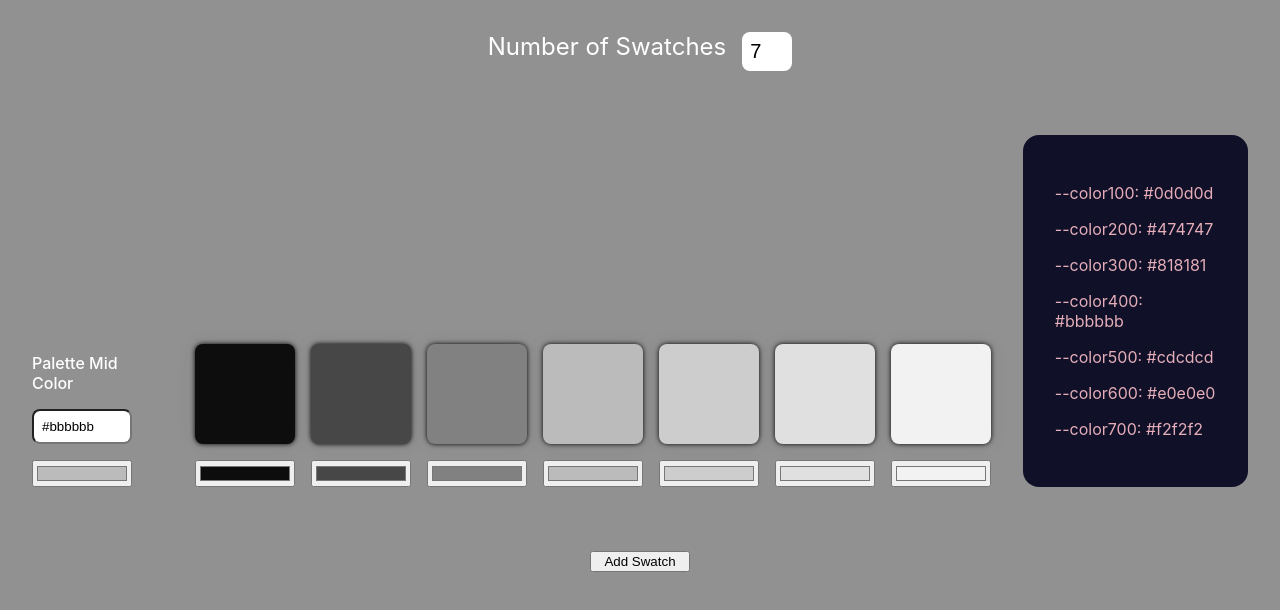
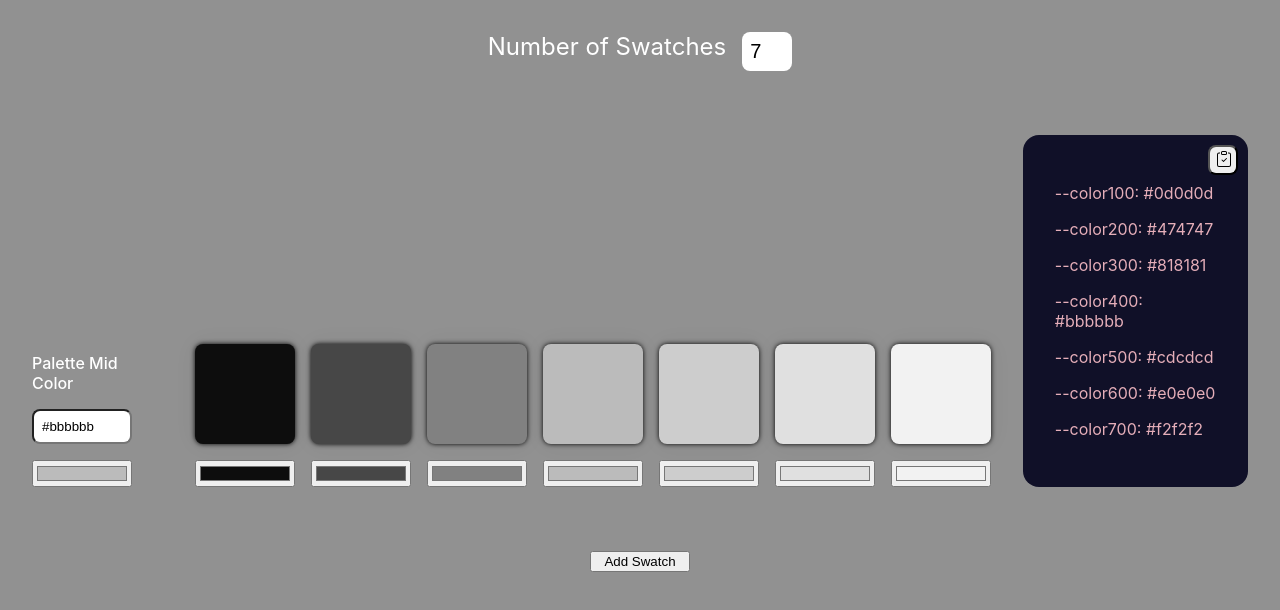
Before and after one commit to joecaro/color-palette-tool, a React (Create React App) app: page / in a window 1280 px wide. Shown: the top 610 px of the page. Built offline with nearby package versions, Linux system fonts and the light colour scheme.

Commit message:
copy css variables button

```diff
--- a/src/components/Variables.js/index.js
+++ b/src/components/Variables.js/index.js
@@ -1,6 +1,19 @@
-import React from "react";
+import React, { useState } from "react";
+import copyToClipboard from "../../lib/copyToClipboard";
 import "./styles.css";
+
 const VariablePopUp = ({ colors, toggled }) => {
+  const [copied, setCopied] = useState(false)
+  const handleCopy = () => {
+    let str = "";
+    colors.forEach(
+      (color, idx) =>
+        (str = str.concat(`
+    --color${idx + 1}00: ${color}`))
+    );
+
+    if (copyToClipboard(str)) setCopied(true)
+  };
   return (
     <div style={{}} className="popup">
       {colors.map((color, idx) => (
@@ -8,6 +21,25 @@ const VariablePopUp = ({ colors, toggled }) => {
           --color{idx + 1}00: {color}
         </p>
       ))}
+      <button className="copy-button" onClick={handleCopy}>
+        <svg width="16" height="16" fill="currentColor" viewBox="0 0 16 16">
+          {!copied && (
+            <>
+              <path
+                fill-rule="evenodd"
+                d="M10.854 7.146a.5.5 0 0 1 0 .708l-3 3a.5.5 0 0 1-.708 0l-1.5-1.5a.5.5 0 1 1 .708-.708L7.5 9.793l2.646-2.647a.5.5 0 0 1 .708 0z"
+              />
+              <path d="M4 1.5H3a2 2 0 0 0-2 2V14a2 2 0 0 0 2 2h10a2 2 0 0 0 2-2V3.5a2 2 0 0 0-2-2h-1v1h1a1 1 0 0 1 1 1V14a1 1 0 0 1-1 1H3a1 1 0 0 1-1-1V3.5a1 1 0 0 1 1-1h1v-1z" />
+              <path d="M9.5 1a.5.5 0 0 1 .5.5v1a.5.5 0 0 1-.5.5h-3a.5.5 0 0 1-.5-.5v-1a.5.5 0 0 1 .5-.5h3zm-3-1A1.5 1.5 0 0 0 5 1.5v1A1.5 1.5 0 0 0 6.5 4h3A1.5 1.5 0 0 0 11 2.5v-1A1.5 1.5 0 0 0 9.5 0h-3z" />
+            </>
+          )}
+          {copied && (
+            <>
+              <path d="M12.736 3.97a.733.733 0 0 1 1.047 0c.286.289.29.756.01 1.05L7.88 12.01a.733.733 0 0 1-1.065.02L3.217 8.384a.757.757 0 0 1 0-1.06.733.733 0 0 1 1.047 0l3.052 3.093 5.4-6.425a.247.247 0 0 1 .02-.022Z" />
+            </>
+          )}
+        </svg>
+      </button>
     </div>
   );
 };
--- a/src/components/Variables.js/styles.css
+++ b/src/components/Variables.js/styles.css
@@ -1,8 +1,22 @@
 .popup {
+    position: relative;
     padding: 2rem;
     background-color: rgb(16, 16, 40);
     color: rgb(229, 174, 185);
     border-radius: 1rem;
+}
 
+.copy-button {
+    position: absolute;
+    top: 10px;
+    right: 10px;
 
+    width: 30px;
+    height: 30px;
+    border-radius: .5rem;
+    }
+
+.copy-button:hover {
+    cursor: pointer;
+    background-color: rgb(159, 159, 159);
 }
--- /dev/null
+++ b/src/lib/copyToClipboard.js
@@ -0,0 +1,7 @@
+const copyToClipboard = str => {
+    if (navigator && navigator.clipboard && navigator.clipboard.writeText)
+      return navigator.clipboard.writeText(str);
+    return Promise.reject('The Clipboard API is not available.');
+  };
+
+  export default copyToClipboard;
```
